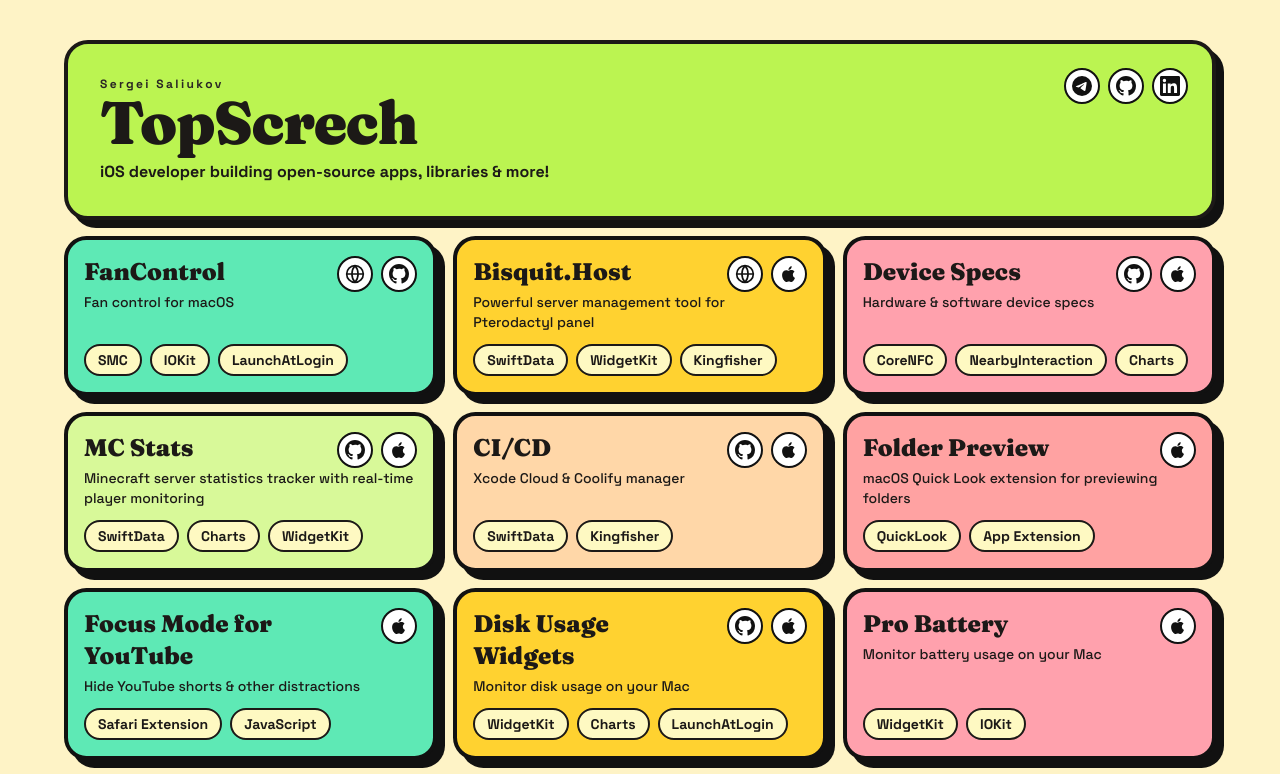
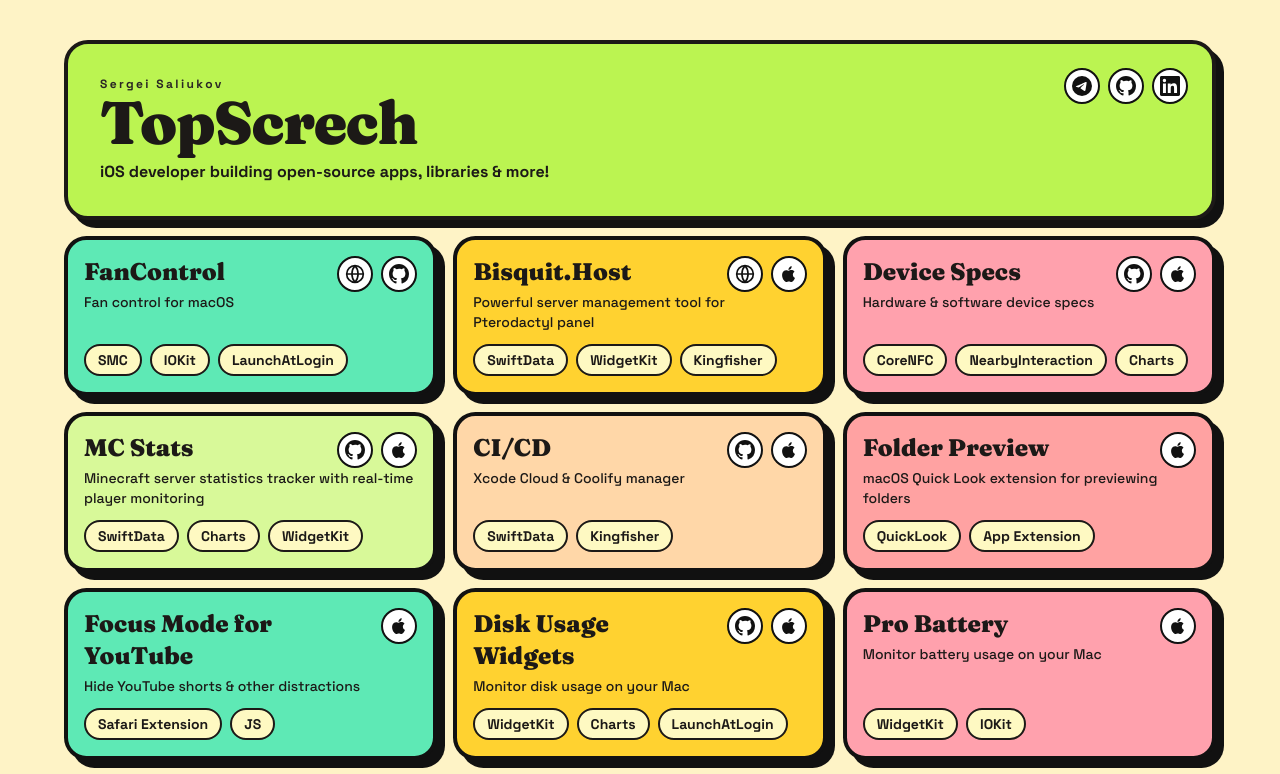
Before and after one commit to TopScrech/TopScrech-dev, a Nuxt app: page / in a window 1280 px wide. Shown: the top 774 px of the page. Built offline with nearby package versions, Linux system fonts and the light colour scheme.

Commit message:
Update app copy and add new projects

```diff
--- a/pages/data/apps.js
+++ b/pages/data/apps.js
@@ -110,7 +110,7 @@
     iconName: "focus-mode-for-youtube",
     technologies: [
       "Safari Extension",
-      "JavaScript"
+      "JS"
     ],
     downloads: {
       appStore: 6758026862
```
